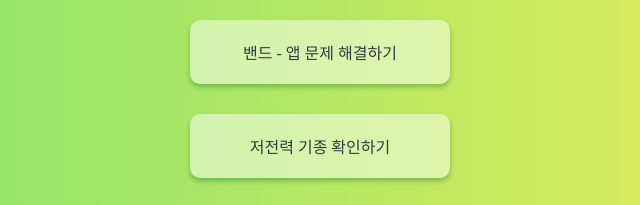
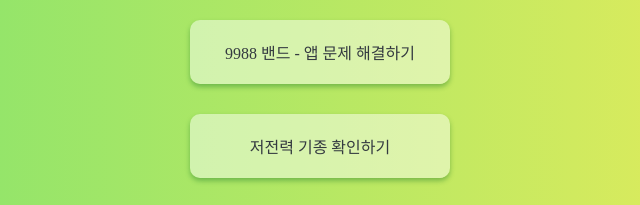
Before and after one commit to cherr12/9988, a plain HTML site: page index.html in a window 1280 px wide. Shown: the top 205 px of the page, 320-960 px from the left. Drawn offline with Linux system fonts and the light colour scheme.

Commit message:
Update index.html

```diff
--- a/index.html
+++ b/index.html
@@ -155,7 +155,7 @@
 
     <div class="container">
         <div class="button-container">
-            <a href="https://cherr12.github.io/9988_1/" class="btn btn-white-outline" role="button">밴드 - 앱 문제 해결하기</a>
+            <a href="https://cherr12.github.io/9988_1/" class="btn btn-white-outline" role="button">9988 밴드 - 앱 문제 해결하기</a>
             <a href="https://cherr12.github.io/9988_2/" class="btn btn-white-outline" role="button">저전력 기종 확인하기</a>
             <a href="https://cherr12.github.io/9988_3/"class="btn btn-white-outline" role="button">손목닥터 9988 정보</a>
             <a href="https://cherr12.github.io/9988_4/" class="btn btn-white-outline" role="button">손닥피플</a>
```
